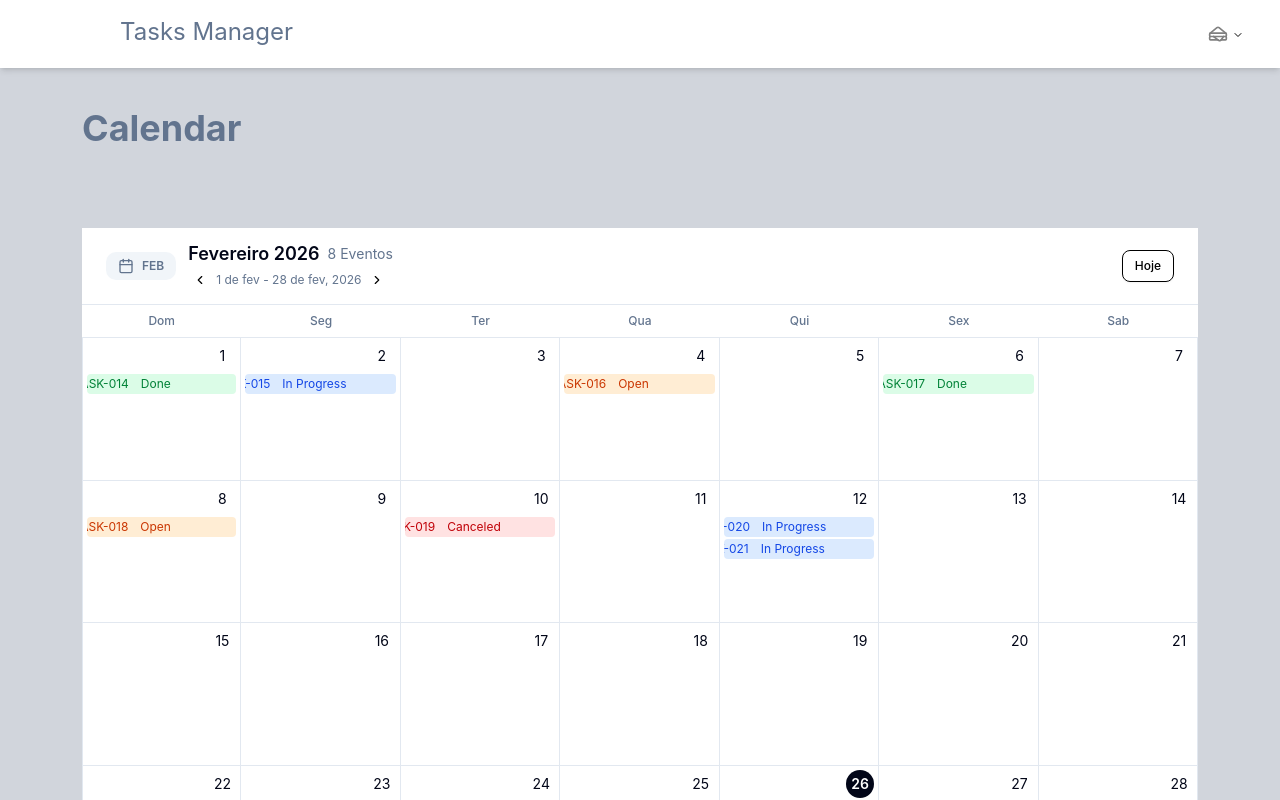
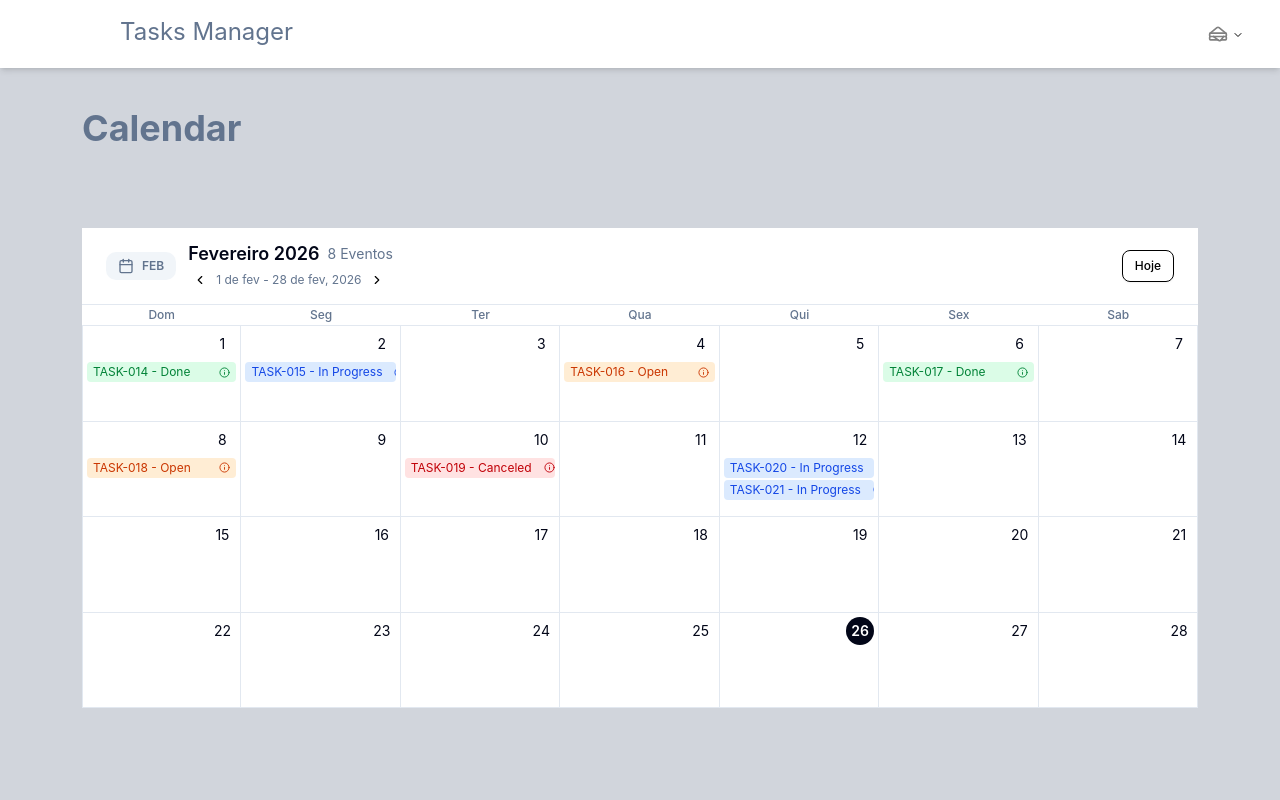
Before and after one commit to FlavioMontoril/tasks-management-front-end, a React (Vite) app: page /calendar in a window 1280 px wide. Built offline with nearby package versions, Linux system fonts and the light colour scheme.

Commit message:
feat: adjusted

```diff
--- a/src/Components/accordion-task.tsx
+++ b/src/Components/accordion-task.tsx
@@ -3,7 +3,7 @@ import { Accordion, AccordionContent, AccordionItem, AccordionTrigger } from "./
 
 export function AccordionTask({ tasks }: { tasks: Task[] }) {
     return (
-        <Accordion type="single" collapsible className="w-full rounded-xl flex flex-col gap-2  overflow-hidden">
+        <Accordion type="single" collapsible className="w-full rounded-xl flex flex-col gap-2 overflow-hidden">
             {tasks.map((item) => (
                 <AccordionItem className=" border-gray-300" key={item.id} value={item.id}>
                     <AccordionTrigger className="px-4 h-14 bg-background hover:bg-muted/50">
--- a/src/Components/calendar/calendar-tasks.tsx
+++ b/src/Components/calendar/calendar-tasks.tsx
@@ -14,7 +14,7 @@ export function BigCalendar() {
     const eventCount = getTasksForRange(tasks, monthStart, monthEnd).length
 
     return (
-        <div className="flex w-full h-full flex-col bg-background">
+        <div className="flex w-full h-120 flex-col bg-background">
             {/* Header */}
             <header className="flex items-center justify-between border-b border-border px-4 py-3 sm:px-6">
                 <div className="flex items-center gap-3">
--- a/src/Components/calendar/event-badge.tsx
+++ b/src/Components/calendar/event-badge.tsx
@@ -25,12 +25,16 @@ export function TaskBadge({ task }: EventBadgeProps) {
         <div
             title=""
             className={`px-1.5 py-0.5 rounded text-xs truncate flex flex-col ${getColor()}`}>
-            <div className="flex gap-3 justify-center items-center">
-                <span>{task.codigo}</span>
-                <span> {task.status}</span>
-                <span title={task.nome}>
-                    <Info className="ml-14 cursor-pointer" size={11} />
-                </span>
+            <div className="flex gap-3 justify-between items-center">
+                <div>
+                    <span>{task.codigo} - </span>
+                    <span> {task.status}</span>
+                </div>
+                <div>
+                    <span title={task.nome}>
+                        <Info className="cursor-pointer" size={11} />
+                    </span>
+                </div>
             </div>
 
         </div>
--- a/src/Components/calendar/month-view.tsx
+++ b/src/Components/calendar/month-view.tsx
@@ -11,7 +11,6 @@ interface MonthViewProps {
 }
 
 const WEEKDAYS = ["Dom", "Seg", "Ter", "Qua", "Qui", "Sex", "Sab"]
-const MAX_VISIBLE = 3
 
 export function MonthView({ currentDate, tasks }: MonthViewProps) {
     const days = getMonthDays(currentDate)
@@ -22,13 +21,13 @@ export function MonthView({ currentDate, tasks }: MonthViewProps) {
     }
 
     return (
-        <div className="flex flex-1 flex-col overflow-hidden">
+        <div className="flex flex-1 flex-col overflow-y-auto">
             {/* Weekday headers */}
             <div className="grid grid-cols-7 border-b border-border">
                 {WEEKDAYS.map((day) => (
                     <div
                         key={day}
-                        className="px-2 py-2 text-center text-xs font-medium text-muted-foreground"
+                        className="py-0.5 text-center text-xs font-medium text-muted-foreground"
                     >
                         {day}
                     </div>
@@ -42,7 +41,7 @@ export function MonthView({ currentDate, tasks }: MonthViewProps) {
                         const dayTasks = getTasksForDay(tasks, day)
                         const inMonth = isSameMonth(day, currentDate)
                         const today = isToday(day)
-                        const hidden = Math.max(0, dayTasks.length - MAX_VISIBLE)
+                        // const hidden = Math.max(0, dayTasks.length - MAX_VISIBLE)
 
                         return (
                             <div
@@ -67,14 +66,14 @@ export function MonthView({ currentDate, tasks }: MonthViewProps) {
                                 </span>
 
                                 <div className="flex flex-1 flex-col gap-0.5 overflow-hidden">
-                                    {dayTasks.slice(0, MAX_VISIBLE).map((task) => (
+                                    {dayTasks.map((task) => (
                                         <TaskBadge key={task.id} task={task} />
                                     ))}
-                                    {hidden > 0 && (
+                                    {/* {hidden > 0 && (
                                         <span className="px-1.5 text-[11px] font-medium text-muted-foreground">
                                             +{hidden} mais...
                                         </span>
-                                    )}
+                                    )} */}
                                 </div>
                             </div>
                         )
--- a/src/Components/common/popover-demo.tsx
+++ b/src/Components/common/popover-demo.tsx
@@ -1,26 +1,26 @@
 
 
-import { Calendar } from "lucide-react"
-import { Button } from "../ui/button"
+// import { Calendar } from "lucide-react"
+// import { Button } from "../ui/button"
 
-import { Popover, PopoverContent, PopoverTrigger } from "../ui/popover"
-import { CalendarCustom } from "./calendar-date"
+// import { Popover, PopoverContent, PopoverTrigger } from "../ui/popover"
+// import { CalendarCustom } from "./calendar-date"
 
-export function PopoverDemo() {
-    return (
-        <Popover>
-            <PopoverTrigger>
+// export function PopoverDemo() {
+//     return (
+//         <Popover>
+//             <PopoverTrigger>
 
-                <Button variant="ghost">
-                    <Calendar />
-                </Button>
-                <PopoverContent className="mr-96 border-0 shadow-none bg-transparent p-0">
+//                 <Button variant="ghost">
+//                     <Calendar />
+//                 </Button>
+//                 <PopoverContent className="mr-96 border-0 shadow-none bg-transparent p-0">
 
-                    <CalendarCustom />
+//                     <CalendarCustom />
 
 
-                </PopoverContent>
-            </PopoverTrigger>
-        </Popover >
-    )
-}
+//                 </PopoverContent>
+//             </PopoverTrigger>
+//         </Popover >
+//     )
+// }
--- a/src/Components/common/resizable-panel.tsx
+++ b/src/Components/common/resizable-panel.tsx
@@ -103,7 +103,7 @@ export function ResizablePanelView() {
                   )}
                 </div>
               ) : (
-                <div className="max-h-140 mb-16 overflow-y-auto pr-1">
+                <div className="max-h-90 mb-12 overflow-y-auto pr-1">
                   <AccordionTask tasks={paginatedData} />
                 </div>
               )}
--- a/src/mock/tasks.ts
+++ b/src/mock/tasks.ts
@@ -33,6 +33,6 @@ export const tasks: Task[] = [
     { id: "21", codigo: "TASK-021", nome: "Deploy da aplicação front-end", dataCriacao: "2026-02-12", status: "In Progress", timeSeconds: 10800 },
     { id: "22", codigo: "TASK-022", nome: "Deploy", dataCriacao: "2026-01-03", status: "Done", timeSeconds: 7200 },
     { id: "23", codigo: "TASK-023", nome: "Dayli", dataCriacao: "2025-12-31", status: "Canceled", timeSeconds: 10800 },
-
-
+    { id: "24", codigo: "TASK-024", nome: "Criar cronometro", dataCriacao: "2026-01-03", status: "Done", timeSeconds: 60 },
+    { id: "25", codigo: "TASK-025", nome: "Criar dialog cronometro", dataCriacao: "2026-01-03", status: "Done", timeSeconds: 60 },
 ];
--- a/src/pages/CalendarTasks.tsx
+++ b/src/pages/CalendarTasks.tsx
@@ -4,7 +4,7 @@ import { Text } from "../Components/common/text"
 export default function CalendarTasks() {
     console.log("Calendar")
     return (
-        <div className="flex flex-col space-y-20 h-200">
+        <div className="flex flex-col space-y-20">
             <Text
                 as="h1"
                 variant="muted"
```
Also changed, not shown: src/Components/common/calendar-date.tsx (+46 -46 lines).
